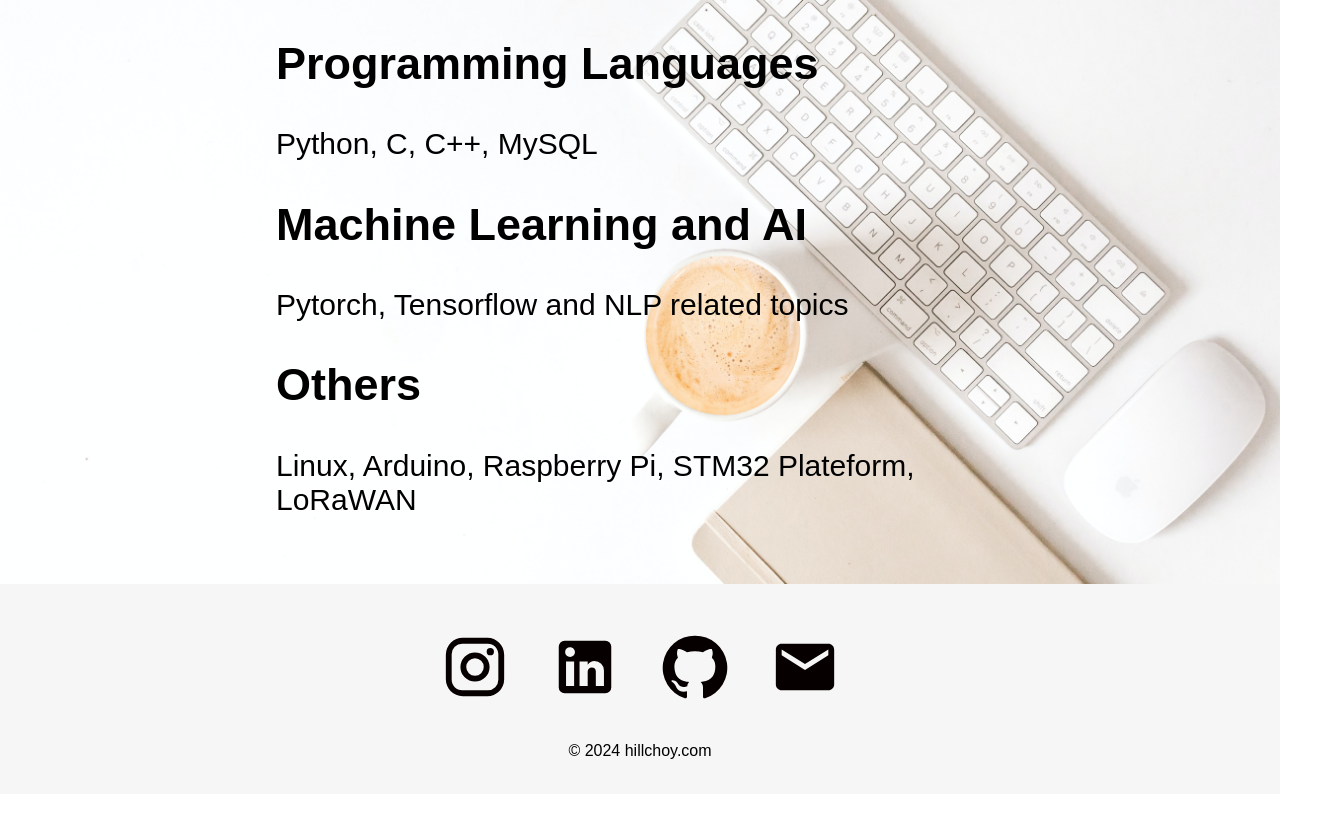
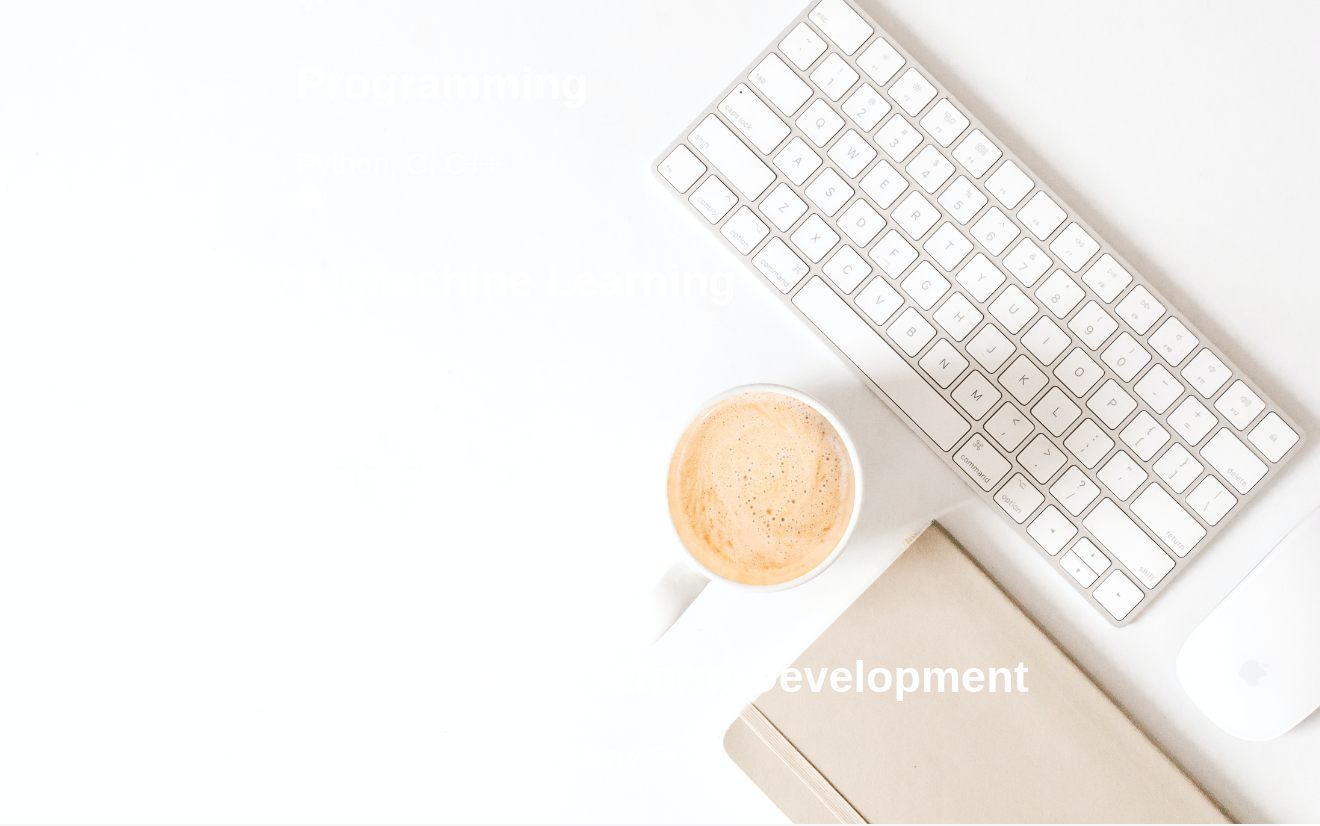
Before and after one commit to hillhc/MyPro, a React (Create React App) app: page / in a window 1280 px wide. Shown: the part 980-1806 px from the top of the page, 1320 px wide, since content can reach past the window. Before the commit the page ends 1774 px from the top, so only its background shows below. Built offline with nearby package versions, Linux system fonts and the light colour scheme.

Commit message:
Art style update

```diff
--- a/src/pages/Home.js
+++ b/src/pages/Home.js
@@ -7,6 +7,7 @@ import EmailIcon from '@mui/icons-material/Email';
 import myPhoto from "../resource/myPhoto.jpg";
 import "../styles/about.css";
 import backhome from "../resource/backhome.jpg";
+import { FaCode, FaRobot, FaEye, FaLinux } from 'react-icons/fa'; // Import relevant icons
 
 function Home() {
   const [text, setText] = useState('');
@@ -56,22 +57,32 @@ function Home() {
           backgroundImage: `url(${backhome})`,
           backgroundSize: 'cover',
           backgroundPosition: 'center center',
-          minHeight: '100vh'
+          minHeight: '100vh',
+          padding: '20px',
+          color: 'white',
         }}
       >
         <h1>Skills</h1>
         <ol className='list'>
           <li className='listItem'>
-            <h2>Programming Languages</h2>
-            <span>Python, C, C++, MySQL</span>
+            <FaCode size={30} />
+            <h2>Programming</h2>
+            <span>Python, C, C++</span>
           </li>
           <li className='listItem'>
-            <h2>Machine Learning and AI</h2>
-            <span>Pytorch, Tensorflow and NLP related topics</span>
+            <FaRobot size={30} />
+            <h2>AI/Machine Learning</h2>
+            <span>Pytorch</span>
           </li>
           <li className='listItem'>
-            <h2>Others</h2>
-            <span>Linux, Arduino, Raspberry Pi, STM32 Plateform, LoRaWAN</span>
+            <FaEye size={30} />
+            <h2>Computer Vision</h2>
+            <span>Related topics</span>
+          </li>
+          <li className='listItem'>
+            <FaLinux size={30} />
+            <h2>Linux/Edge Platform Development</h2>
+            <span>Linux, Arduino, Raspberry Pi</span>
           </li>
         </ol>
       </div>
--- a/src/pages/about.js
+++ b/src/pages/about.js
@@ -54,7 +54,7 @@ function About() {
           date="2024 August - Current"
           iconStyle={{background: '#128308', color : "#fff"}}
           icon={<WorkHistoryIcon  />}>
-          <h3 className="vertical-timeline-element-title">HKUST - CSE</h3>
+          <h3 className="vertical-timeline-element-title">HKUST - CSE, Professor Gary Chan's Research Lab</h3>
           <p>Research Assistant</p>
           </VerticalTimelineElement>
         </VerticalTimeline>
```
Also changed, not shown: 1 other file (tests, documents, lock files or other folders).
